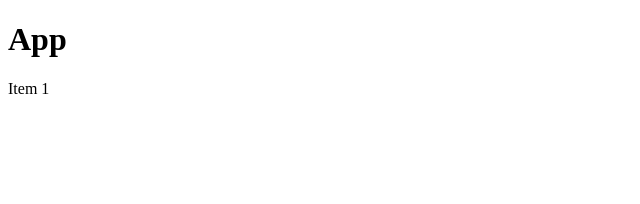
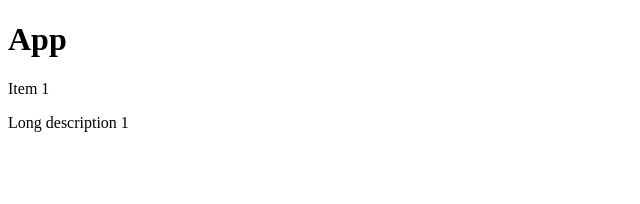
Before and after one commit to nigeljohnwade/angular-tutorial, an Angular app: page /items/1 in a window 1280 px wide. Shown: the top 204 px of the page, without its empty margins (0-640 px from the left). Built offline with nearby package versions, Linux system fonts and the light colour scheme.

Commit message:
Add long description to items

```diff
--- a/src/app/item/item.component.html
+++ b/src/app/item/item.component.html
@@ -1,3 +1,4 @@
 <div class="item-container">
   <p>{{item.name}}</p>
+  <p>{{item.longDescription}}</p>
 </div>
--- a/src/app/items.ts
+++ b/src/app/items.ts
@@ -2,22 +2,26 @@ export interface Item {
   id: number;
   name: string;
   description: string;
+  longDescription: string;
 }
 
 export const items = [
   {
     id: 1,
     name: 'Item 1',
-    description: 'description 1'
+    description: 'description 1',
+    longDescription: 'Long description 1',
   },
   {
     id: 2,
     name: 'Item 2',
-    description: 'description 2'
+    description: 'description 2',
+    longDescription: 'Long description 2',
   },
   {
     id: 3,
     name: 'Item 3',
-    description: 'description 3'
+    description: 'description 3',
+    longDescription: 'Long description 3',
   }
 ];
```
